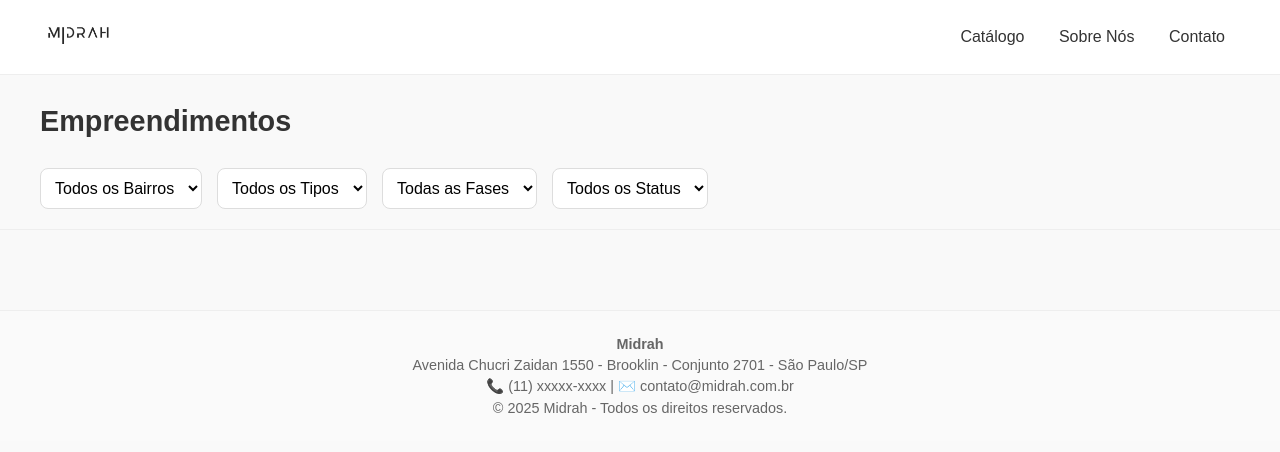
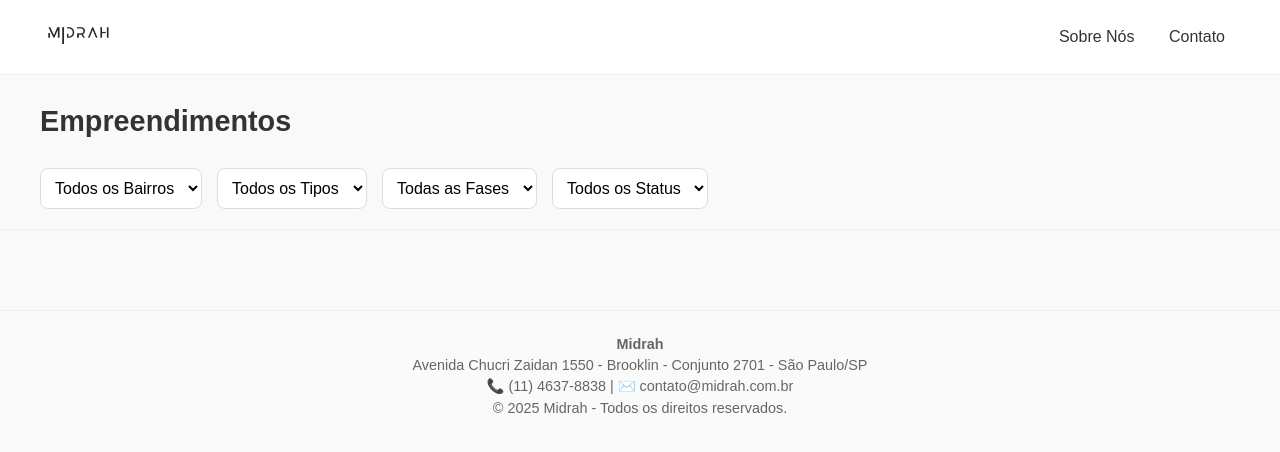
Before and after one commit to leoneress/catalogo_flipagem0, a Flask app: template templates/index.html in a window 1280 px wide. Shown: the top 452 px of the page. Run offline with Flask 3, Linux system fonts and the light colour scheme; the template is opened without the code that fills it, so the values that code supplies are empty.

Commit message:
Update index.html

```diff
--- a/templates/index.html
+++ b/templates/index.html
@@ -100,9 +100,8 @@
       <img src="{{ url_for('static', filename='logo.png') }}" alt="Logo">
     </a>
     <nav>
-      <a href="#">Catálogo</a>
-      <a href="#">Sobre Nós</a>
-      <a href="#">Contato</a>
+      <a href="https://www.midrah.com.br/">Sobre Nós</a>
+      <a href="https://api.whatsapp.com/send?phone=551146378838&text=Ol%C3%A1,%20vim%20atrav%C3%A9s%20do%20site,%20gostaria%20de%20mais%20informa%C3%A7%C3%B5es!">Contato</a>
     </nav>
   </header>
 
@@ -183,7 +182,7 @@
   <footer>
     <p><strong>Midrah</strong></p>
     <p>Avenida Chucri Zaidan 1550 - Brooklin - Conjunto 2701 - São Paulo/SP</p>
-    <p>📞 (11) xxxxx-xxxx | ✉️ contato@midrah.com.br</p>
+    <p>📞 (11) 4637-8838 | ✉️ contato@midrah.com.br</p>
     <p>&copy; 2025 Midrah - Todos os direitos reservados.</p>
   </footer>
 
```
